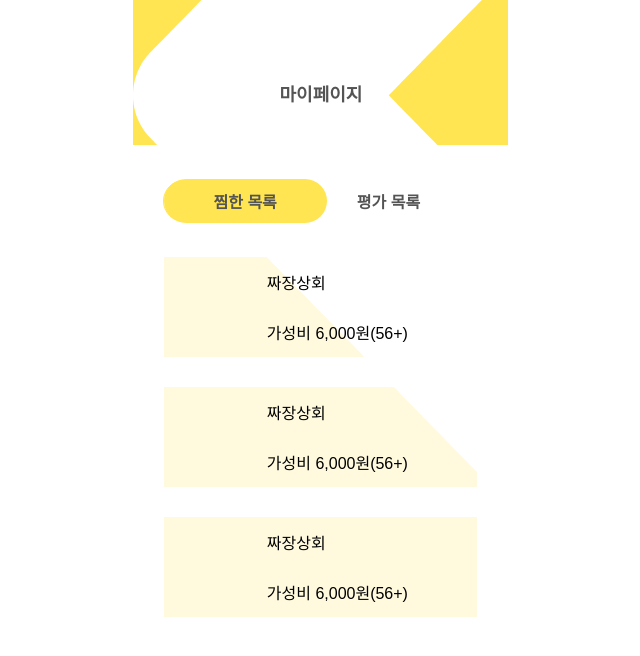
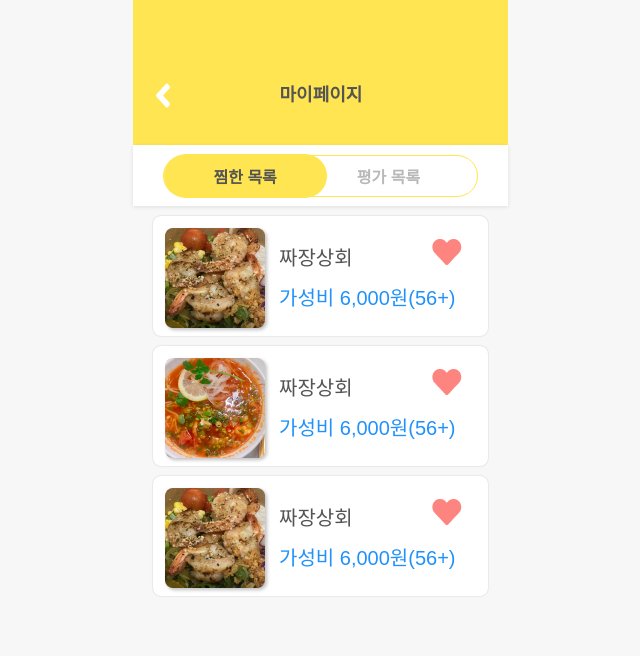
Before and after one commit to hanHappy/MECHURI, a plain HTML site: page edit-user-info.html in a window 1280 px wide. Shown: the whole page, without its empty margins (320-960 px from the left). Drawn offline with Linux system fonts and the light colour scheme; files whose address does not match are found by name.

Commit message:
change layer in like-list

```diff
--- a/css/edit-user-info.css
+++ b/css/edit-user-info.css
@@ -4,6 +4,7 @@ body{
     padding: 0;
     font-family: 'Noto Sans KR', sans-serif;
     list-style: none;
+    background-color: #f7f7f7;
 }
 
 .header {
@@ -42,20 +43,30 @@ li{
     margin-top: 40px;
 }
 
+/* 버튼 찜한목록/ 평가목록 감싸줌*/
+.mypage-list-wrapper{
+    width:375px;
+    height:51px;
+    padding-top: 10px;
+    background-color: white;
+    box-shadow: 0px 1px 4px rgba(0,0,0, 0.1);
+    border: none;
+}
+/* 버튼 찜한목록/ 평가목록 */
 .mypage-list {
     width:313px;
     height:40px;
+    background-color: #ffffff;
     border :1px solid#FFE551;
     border-radius: 45px;
-    margin : 35px auto;
+    margin : 0 auto;
     display: flex;
     align-items: center;
-    /* justify-content: space-between; */
     text-align: center;
     font-weight: bold;
     border-width: 1px;
+}
 
-}
 
 .like-list{
     background-color:#FFE551;
@@ -73,6 +84,7 @@ li{
     /* font-size: 18px; */
     padding: 10px 30px;
     border-width: 1px;
+    color: #b9b7b7;
 
 }
 
@@ -80,15 +92,21 @@ li{
 
 } */
 
+/* 찜한목록 카드 이미지 전체 */
 .like-restau-list{
-    width:313px;
-    height:100px;
+    width:335px;
+    height:120px;
+    background-color: white;
     align-items: center;
     display: grid;
-    margin: 30px auto;
+    margin: 10px auto;
     grid-template-columns: 33% 33% 33%;
-    grid-template-rows: 50px;
-    background-color: #FFE55130;
+    grid-template-rows: 50% 50%;
+    box-shadow: -1px 0px 1px rgba(0, 0, 0, 0.05),
+    1px 0px 1px rgba(0, 0, 0, 0.05),
+    0px -1px 1px rgba(0, 0, 0, 0.05),
+    0px 1px 1px rgba(0, 0, 0, 0.05);
+    border-radius: 8px;
 }
 
 .like-restau-img1, .like-restau-img2, .like-restau-img3 {
@@ -96,9 +114,31 @@ li{
     height:100px;
     grid-column: 1;
     grid-row: 1/3;
+    margin: 10px 10px;
 }
 
+/* 식당이름 짜장상회 */
+.resto-name{
+    margin: 20px 0 0 16px;
+    font-size: 20px;
+    color:#545454;
+}
+
+/* 가성비 */
 .row-list1, .row-list2, .row-list3{
     grid-column: 2/4;
     grid-row: 2;
+    color: #2292F9;
+    font-weight: 400;
+    font-size: 20px;
+    margin: 0 0 20px 16px;
 }
+
+/* 하트 이미지 */
+.like-img{
+    width:28px;
+    height:24px;
+    margin: 10px 0 0 58px;
+    filter : opacity(0.4) drop-shadow(0 0 0 #f98f78);
+
+}
--- a/edit-user-info.html
+++ b/edit-user-info.html
@@ -18,11 +18,12 @@
     </header>
     <main>
         <!--찜한 목록 / 평가목록-->
-        <div class="mypage-list">
-            <ul class="like-list">찜한 목록</ul>
-            <ul class="value-list">평가 목록</ul>
+        <div class="mypage-list-wrapper">
+            <div class="mypage-list">
+                <ul class="like-list">찜한 목록</ul>
+                <ul class="value-list">평가 목록</ul>
+            </div>
         </div>
-
         <!--사진 식당이름 가성비-->
         <div class="restau-list-total">
             <div class="like-restau-list">
@@ -30,7 +31,9 @@
                     <img src="/images/foods/음식1.png" alt="">
                 </div>
                 <div class="resto-name">짜장상회</div>
-                <div></div>
+                <div class="like-img">
+                    <img src="/images/heart.png" alt="">
+                </div>
                 <div></div>
                 <div class ="row-list1">가성비 6,000원(56+)</div>
                 <!-- <div></div> -->
@@ -40,7 +43,9 @@
                     <img src="/images/foods/음식2.png" alt="">
                 </div>
                 <div class="resto-name">짜장상회</div>
-                <div></div>
+                <div class="like-img">
+                    <img src="/images/heart.png" alt="">
+                </div>
                 <div></div>
                 <div class ="row-list2">가성비 6,000원(56+)</div>
                 <div></div>
@@ -50,7 +55,9 @@
                     <img src="/images/foods/음식1.png" alt="">
                 </div>
                 <div class="resto-name">짜장상회</div>
-                <div></div>
+                <div class="like-img">
+                    <img src="/images/heart.png" alt="">
+                </div>
                 <div></div>
                 <div class ="row-list3">가성비 6,000원(56+)</div>
                 <div></div>
```
Also changed, not shown: images/foods/음식1.png (added), images/foods/음식2.png (added), images/뒤로가기.png (added).
